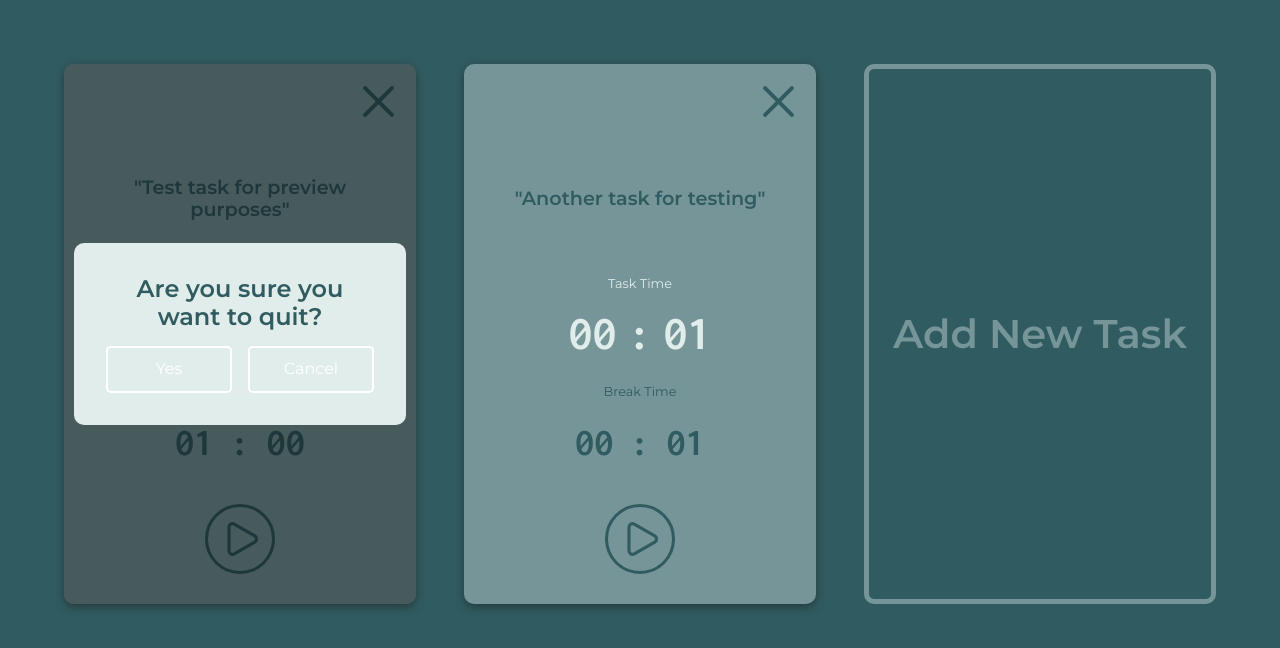
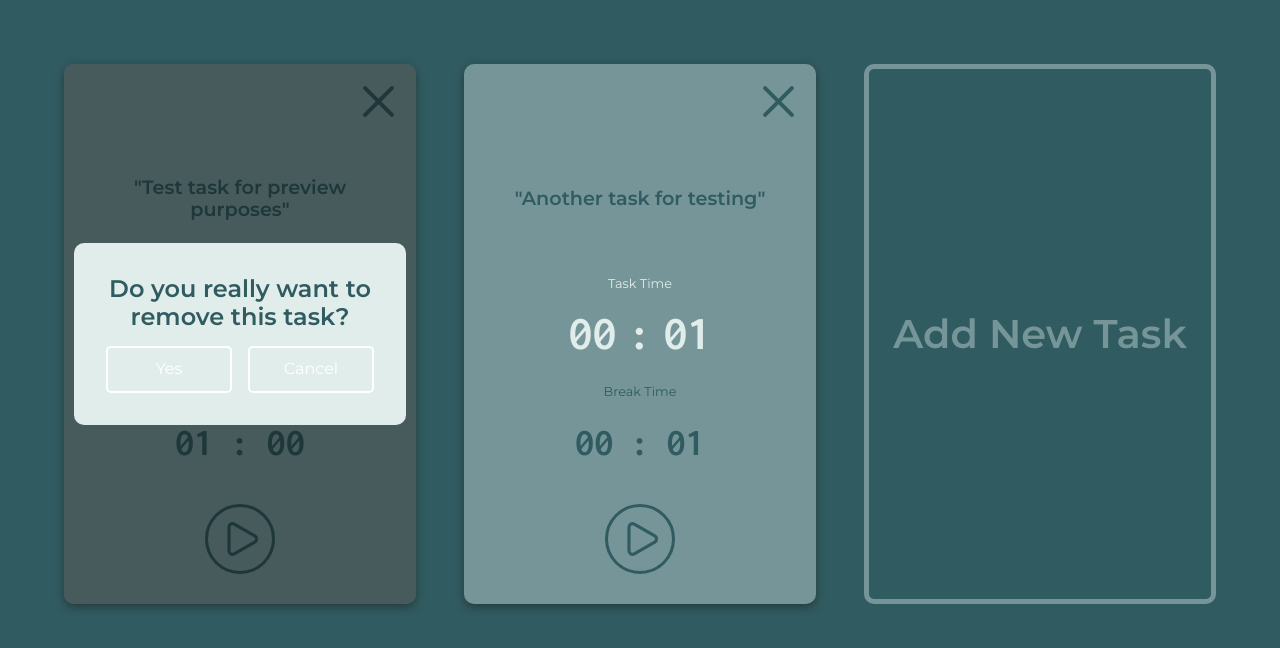
Before and after one commit to jchojna/task-timer, a React (Create React App) app: page / in a window 1280 px wide. Both pictures are taken after a click on the button 378 px from the left and 101 px from the top of the page. Shown: the top 648 px of the page. Built offline with nearby package versions, Linux system fonts and the light colour scheme.

Commit message:
feat: set alert message for task removal and task stop operations

```diff
--- a/src/components/App.js
+++ b/src/components/App.js
@@ -84,13 +84,13 @@ class App extends Component {
           <h1 className="App__heading visuallyhidden">Task Timer App</h1>
 
           { /* LOGO ANIMATION */
-            isIntroVisible
+            /* isIntroVisible
             ?
             <Intro
               isIntroVisible={isIntroVisible}
               onAppStateChange={this.handleStateChange}
             />
-            : <div className="empty"></div>
+            : <div className="empty"></div> */
           }
 
           {/* BOARD OF TASKS */}
--- a/src/components/StopAlert.js
+++ b/src/components/StopAlert.js
@@ -4,6 +4,7 @@ import '../scss/StopAlert.scss';
 
 const StopAlert = (props) => {
   const {
+    alertText,
     isStopAlertVisible,
     onStopCancel,
     onStopConfirm
@@ -16,9 +17,7 @@ const StopAlert = (props) => {
   return (
     <section className={stopAlertClass}>
       <div className="StopAlert__container">
-        <h2 className="StopAlert__heading">
-          Are you sure you want to quit?
-        </h2>
+        <h2 className="StopAlert__heading">{alertText}</h2>
         <button
           className="StopAlert__button StopAlert__button--stop"
           onClick={onStopConfirm}
--- a/src/components/Task.js
+++ b/src/components/Task.js
@@ -292,6 +292,7 @@ class Task extends Component {
 
           {/* REMOVE TASK ALERT */}
           <StopAlert
+            alertText="Do you really want to remove this task?"
             isStopAlertVisible={isStopAlertVisible}
             onStopCancel={this.handleAlertVisibility}
             onStopConfirm={(id) => this.handleTaskRemove(id)}
--- a/src/components/Timer.js
+++ b/src/components/Timer.js
@@ -253,6 +253,7 @@ class Timer extends Component {
         </div>
         {/* STOP TASK SECTION */}
         <StopAlert
+          alertText="Do you really want to stop this task?"
           isStopAlertVisible={isStopAlertVisible}
           onStopCancel={this.handleAlertVisibility}
           onStopConfirm={this.handleTimerStop}
```
